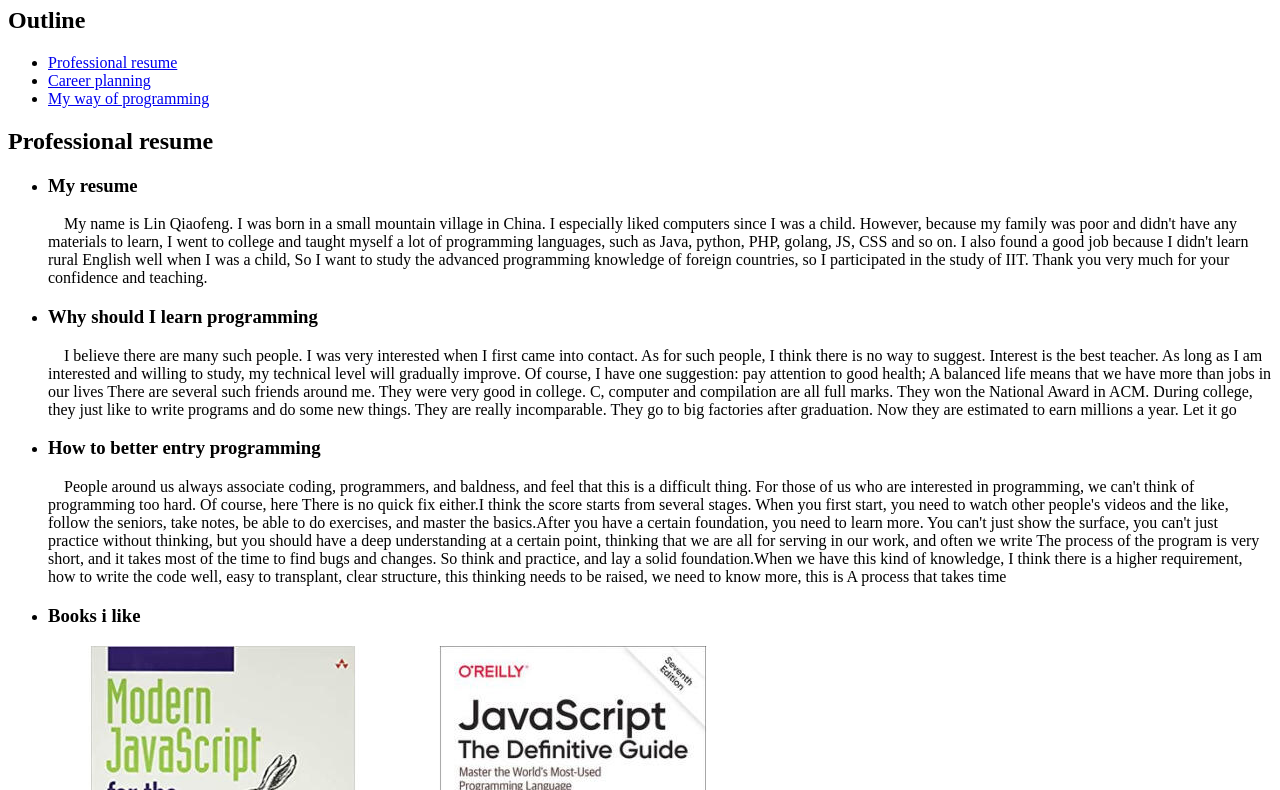
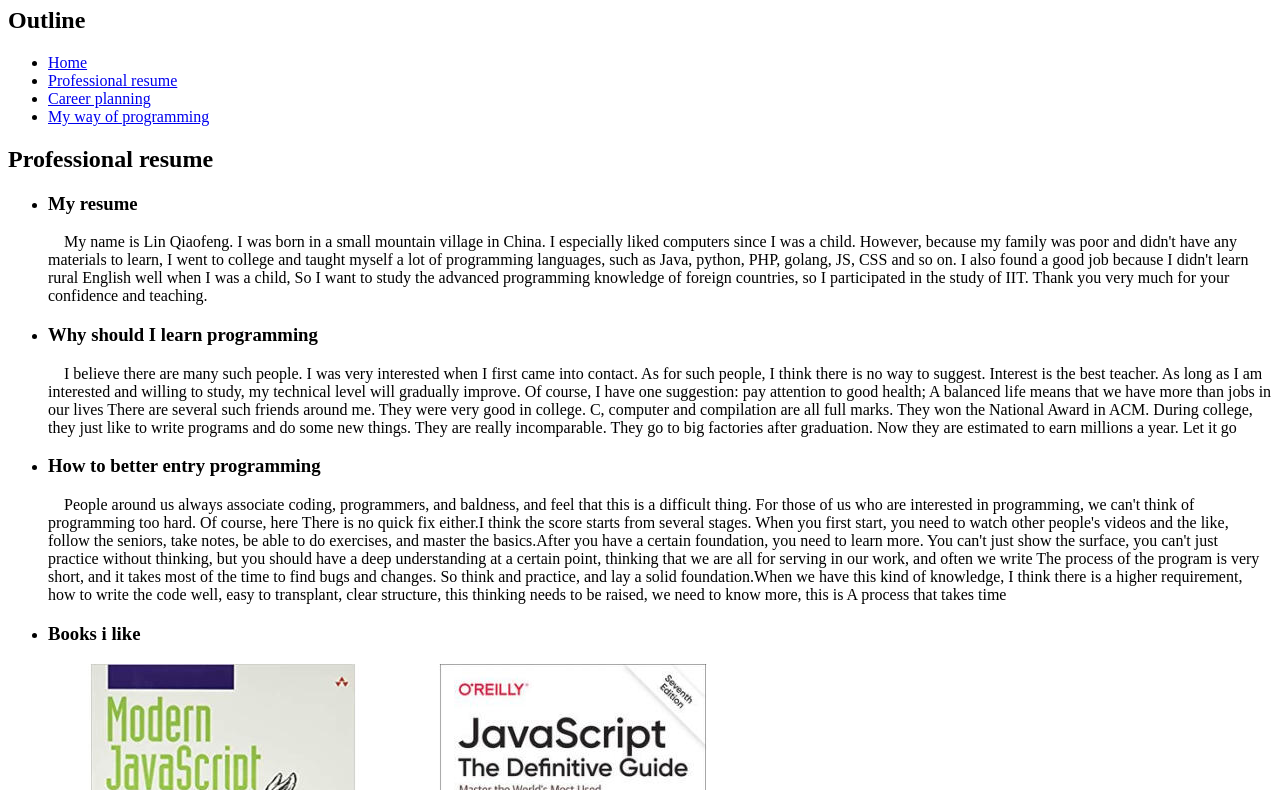
Before and after one commit to qiaofenglin/project1-1, a plain HTML site: page index.html in a window 1280 px wide. Shown: the part 73-863 px from the top of the page. Drawn offline with Linux system fonts and the light colour scheme.

Commit message:
new add home link

```diff
--- a/index.html
+++ b/index.html
@@ -11,6 +11,7 @@
 	<h2>Outline</h2>
 	<div>
 		<ul>
+			<li><a href="https://qiaofenglin.github.io/project1/">Home</a></li>
 			<li><a href="https://qiaofenglin.github.io/project1-1/">Professional resume</a></li>
 			<li><a href="https://qiaofenglin.github.io/project1-2/">Career planning</a></li>
 			<li><a href="https://qiaofenglin.github.io/project1-3/">My way of programming</a></li>
```
